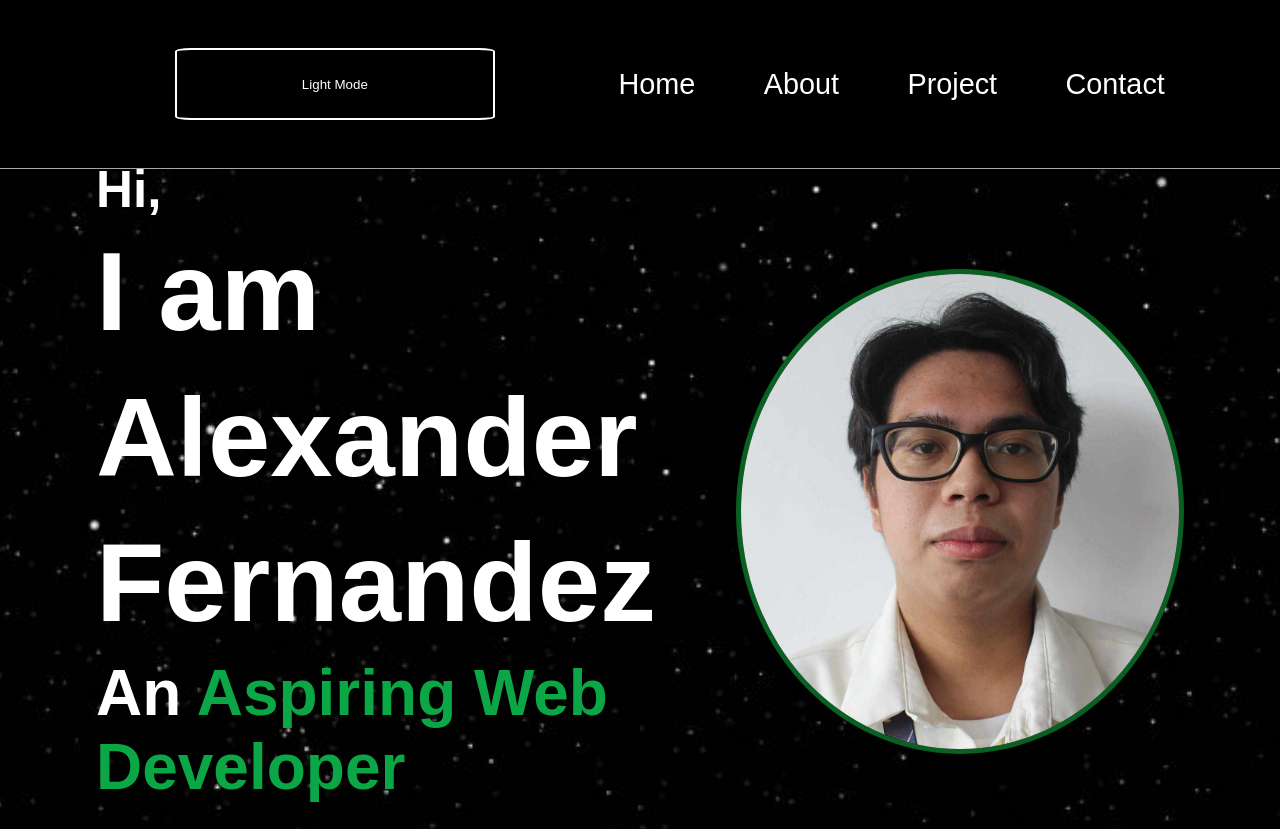
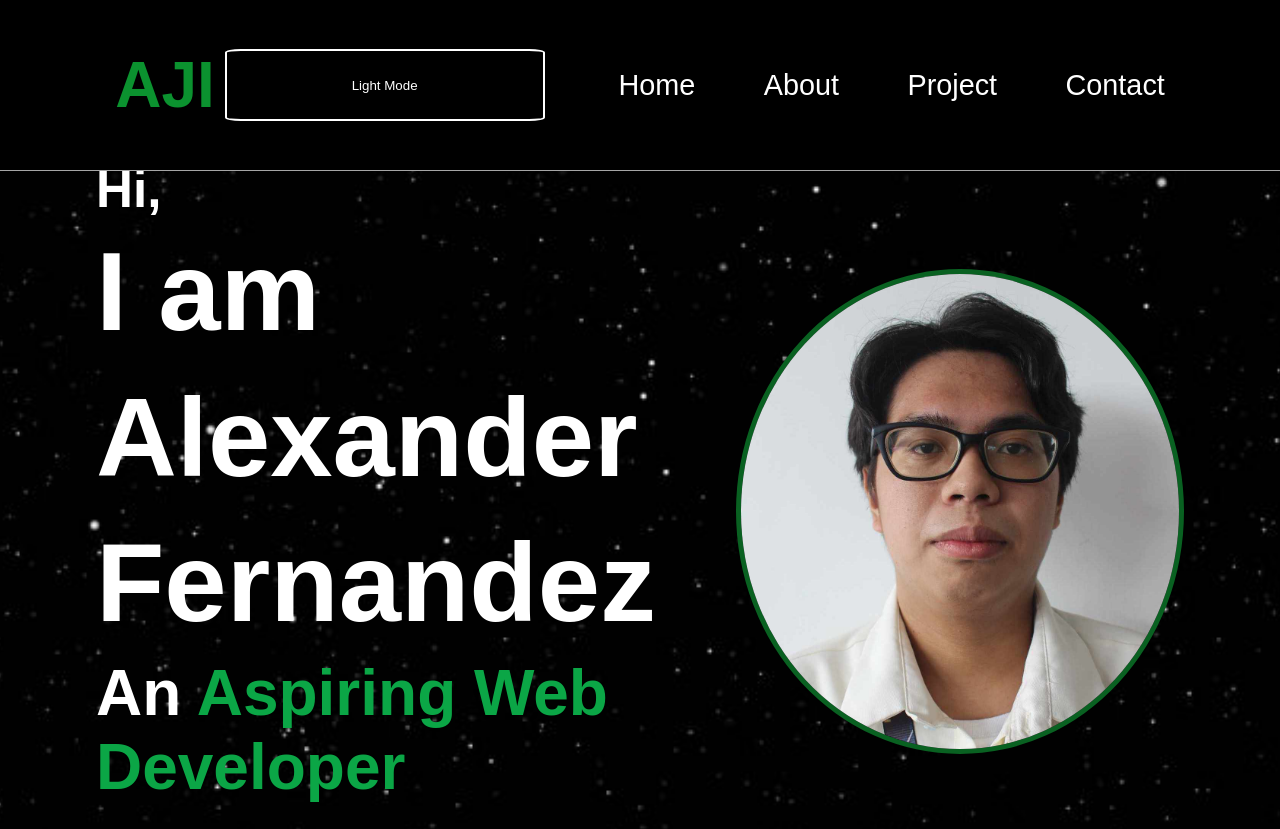
Before and after one commit to Ajiiiiiii111/portfolio, a plain HTML site: page index.html in a window 1280 px wide. Shown: the top 829 px of the page. Drawn offline with nearby package versions, Linux system fonts and the light colour scheme.

Commit message:
third commit

```diff
--- a/index.html
+++ b/index.html
@@ -10,7 +10,7 @@
 <body>
     <header class="header">
         <a href="#home" class="logo">
-
+       AJI
         </a>
         <button id="themeToggle" class="btnchange">Light Mode</button>
         <i class='bx bx-menu' id="menuicon"></i>
```
